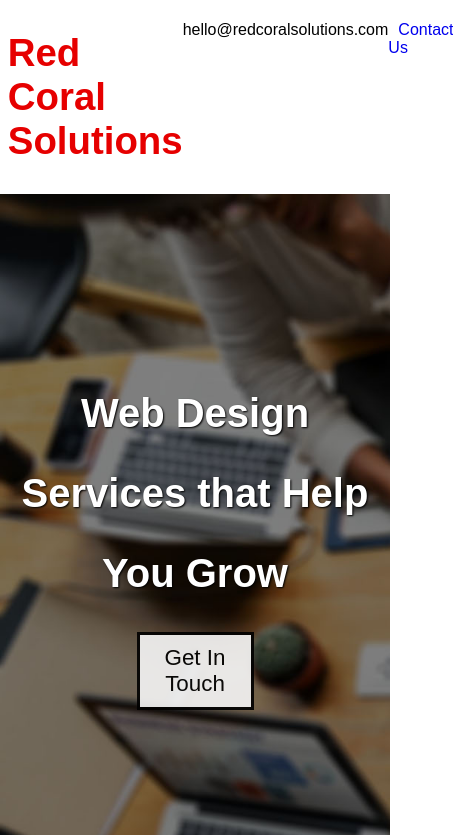
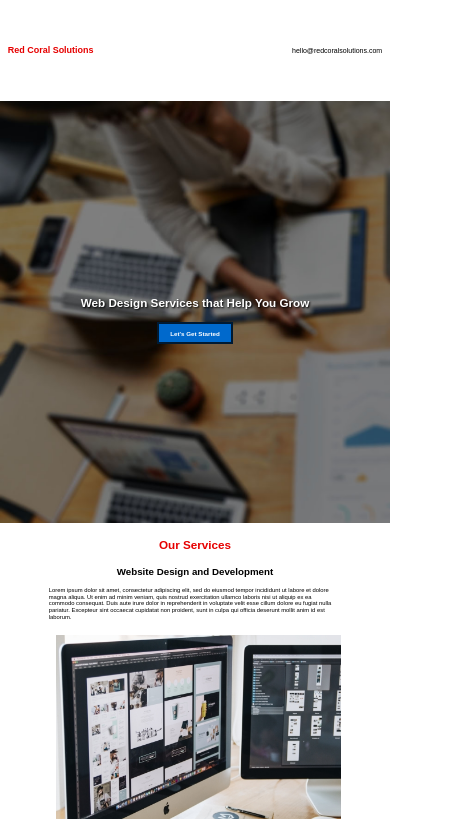
Before and after one commit to ParulC/red-coral-solutions, a plain HTML site: page index.html in a window 390 px wide. Shown: the top 835 px of the page, 453 px wide, since content can reach past the window. Drawn offline with Linux system fonts and the light colour scheme.

Commit message:
Made text responsive, added background color to contact us page, changed color of call out button

```diff
--- a/index.html
+++ b/index.html
@@ -12,22 +12,15 @@
   <body>
     <header>
       <nav class="flex-container">
-        <div class="logo">
-          <a href="index.html"><h1>Red Coral Solutions</h1></a>
-        </div>
-        <div class="menu">
-			<ul class="flex-container">
-				<li>hello@redcoralsolutions.com</li>
-				<li><a href="contactUs.html">Contact Us</a></li>
-			</ul>
-        </div>
+    	    <div class="vertical-center"><a href="index.html"><h1>Red Coral Solutions</h1></a></div>
+			<div class="vertical-center">hello@redcoralsolutions.com</div>
       </nav>
     </header>
   	<main>
   		<section class="heroImage">
   			<div class="heroText">
   				<h2>Web Design Services that Help You Grow</h2>
-  				<p class="heroImageButton">Get In Touch</p>
+				<a class="heroImageButton" href="contactUs.html">Let's Get Started</a>
   			</div>
   		</section>
   		<section class="wrapper">
--- a/styles/style.css
+++ b/styles/style.css
@@ -8,12 +8,20 @@
 
 .flex-container {
   display: flex;
+  align-items: center;
   justify-content: space-between;
 }
 
+body {
+	font-size: 100%;
+}
 
 img {
 	max-width: 100%;
+}
+
+h1 {
+	font-size: 2.3vw;
 }
 
 h2 {
@@ -21,13 +29,18 @@ h2 {
 	margin-top: 5%;
 	margin-bottom: 5%;
 	color: #e60000;
-	font-size: 200%;
+	font-size: 3vw;
 }
 
 h3 {
 	text-align: center;
-	font-size: 150%;
+	font-size: 2.5vw;
 }
+
+p {
+	font-size: 1.5vw;
+}
+
 
 /****Wrapper****/
 .wrapper {
@@ -41,32 +54,23 @@ nav {
 	padding: 5px 2% 5px 2%;
 	background-color: #e6eeff;
 	background-color: white;
+	height: 12vh;
+	font-size: 1.8vw;
 }
 
-.logo a {
+
+nav a {
 	text-decoration: none;
 	color: #e60000;
-	font-size: 1.2rem;
 }
 
-.menu ul {
-	padding: 0;
-}
 
-.menu ul li {
-	list-style: none;
-}
-
-.menu ul li a {
-	text-decoration: none;
-	padding: 10px;
-}
 
 /****Hero Image****/
 .heroImage{
 /*Hero image set as background*/
 	background: url(../images/rcs_hero_image.jpg);
-	height: 80vh;
+	height: 70vh;
 	max-width: 100%;
    	background-size: cover;
 
@@ -79,33 +83,39 @@ nav {
 	text-align: center;
 }
 
+@media all and (max-width:768px) {
+	.heroImage{
+		height: 50vh;
+	}
+}
+
 
 .heroText h2 {
 	color: white;
-	line-height: 200%;
-	font-size: 250%;
+	text-align: center;
 	text-shadow: 1px 1px 2px black;
+	font-size: 3vw;
 }
 
 
 .heroImageButton {
-	width: 30%;
+	width: 20vw;
 
 	/*Padding and margins*/
 	margin: 0 auto;
 	padding: 2.5% 5% 2.5% 5%;
 
 	/*Border*/
-	border: 3px solid black;
+	border: 2px solid #001a33;
 
 	/*Background color*/
-	background-color: #F6F6F6;
-	opacity: 0.9;
+	background-color: #0069cc;
 
 	/*Text style*/
-	color: black;
+	color: white;
     text-decoration: none;
-    font-size: 1.4em;
+    font-size: 1.6vw;
+    font-weight: bold;
 }
 
 /****Section layout****/
@@ -143,6 +153,7 @@ footer {
 	color: #D1D4D7;
 	padding-top: 20px;
 	padding-bottom: 20px;
+	font-size: 1.4vw;
 }
 
 .footer-left {
@@ -191,12 +202,22 @@ footer .fa {
 }
 
 .field {
-  margin: 1em 0;
-  max-width: 100%;
+  	margin: 1em 0;
+  	max-width: 100%;
+	font-size: 3.5vh;
 }
 
 .button-row {
 	text-align: center;
+}
+
+#form-wrapper {
+	background-color: #f2f2f2;
+	border-radius: 3%;
+}
+
+#form-wrapper h2 {
+	color: black;
 }
 
 #form-wrapper p {
@@ -206,7 +227,7 @@ footer .fa {
 
 label {
 	width: 20%;
-  color: #404040;
+	color: #404040;
 }
 
 input {
```
Also changed, not shown: contactUs.html (+6 -10 lines).
